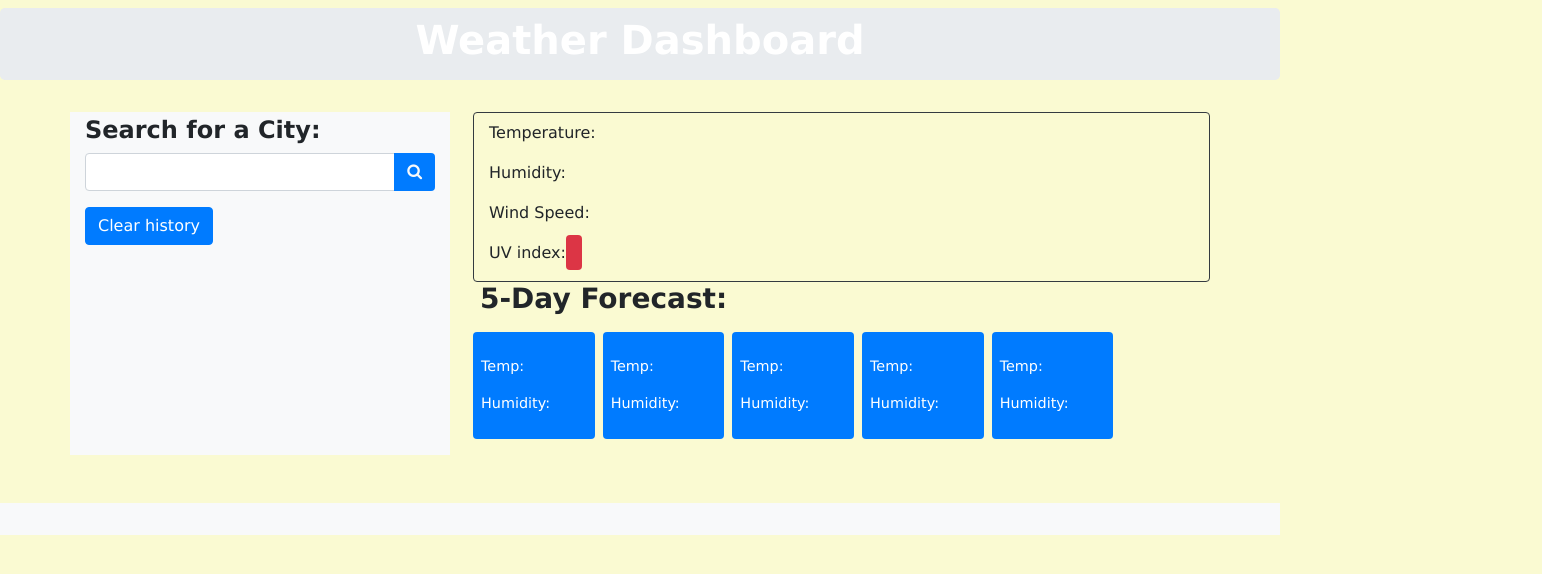
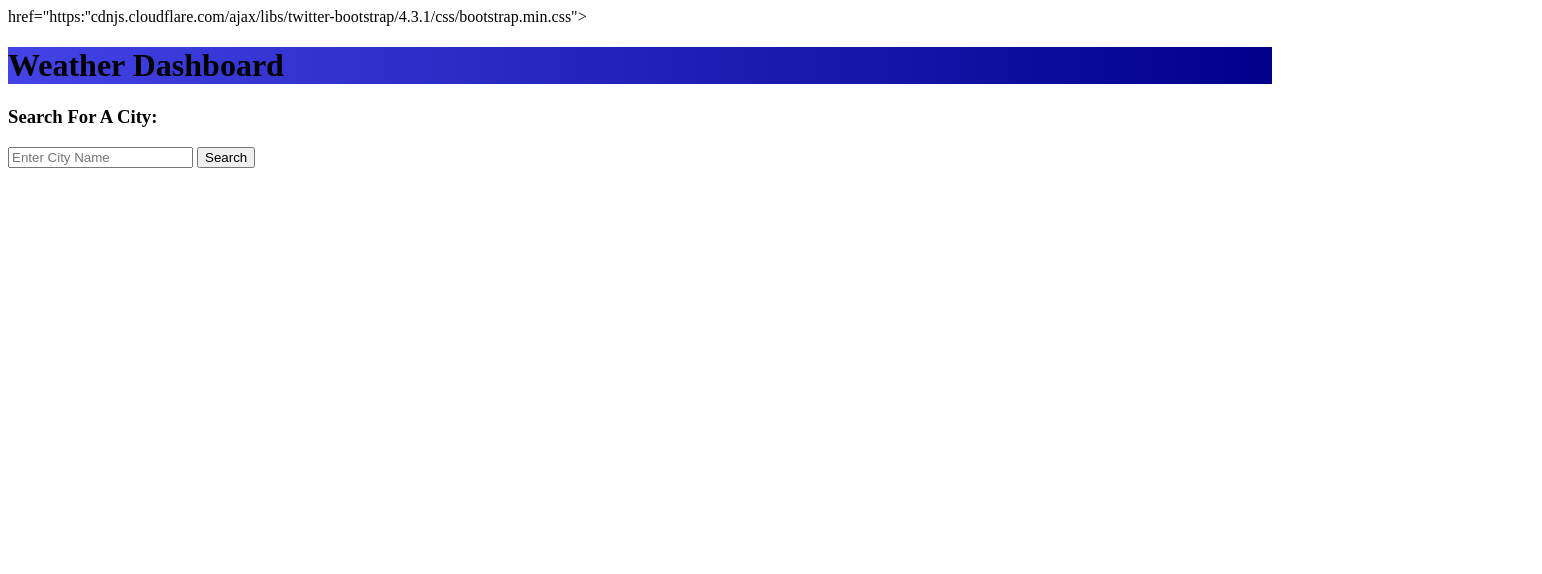
Before and after one commit to Tmlott/Weather-Dashboards, a plain HTML site: page index.html in a window 1280 px wide. Shown: the whole page, 1542 px wide, since content can reach past the window. Drawn offline with nearby package versions, Linux system fonts and the light colour scheme.

Commit message:
update index html

```diff
--- a/index.html
+++ b/index.html
@@ -1,134 +1,102 @@
 <!DOCTYPE html>
 <html lang="en">
+
   <head>
     <meta charset="UTF-8" />
+    <meta http equiv="X-UA-Compatible" content="IE=edge">
     <meta name="viewport" content="width=device-width, initial-scale=1.0" />
-    <meta http-equiv="X-UA-Compatible" content="ie=edge" />
+    <link rel="stylesheet"> href="https:''cdnjs.cloudflare.com/ajax/libs/twitter-bootstrap/4.3.1/css/bootstrap.min.css">
+    <link rel="stylesheet" href="./assets/css/style.css">
     <title>Weather Dashboard</title>
-    <!--Bootstrap CSS CDN-->
-    <link
-      rel="stylesheet"
-      href="https://cdnjs.cloudflare.com/ajax/libs/twitter-bootstrap/4.0.0/css/bootstrap.min.css"
-    />
-    <!-- Font Awesome CSS Icons (For cool glyphicons) -->
-    <link
-      rel="stylesheet"
-      href="https://maxcdn.bootstrapcdn.com/font-awesome/4.5.0/css/font-awesome.min.css"
-    />
-    <link rel="stylesheet" href="style.css" />
   </head>
-  <body>
-    <!--Jumbotron for Title-->
-    <div
-      class="jumbotron container-fluid mt-2 text-center p-2"
-      style="background-color: light rgb(135, 71, 71); color: white"
-    >
-      <h1><strong>Weather Dashboard</strong></h1>
-    </div>
-    <div class="container">
-      <!--Row for searching a city-->
-      <div class="row">
-        <div class="col-sm-4 bg-light">
-          <!--Here we create an HTML form for handling the inputs-->
-          <h4 class="pt-1"><strong>Search for a City:</strong></h4>
-          <!--Here we create the text box for capturing the search city Name-->
-          <div class="input-group mb-3">
-            <input
-              type="text"
-              class="form-control"
-              id="search-city"
-              aria-label="City Search"
-              aria-describedby="search-button"
-            />
-            <div class="input-group-append">
-              <button class="btn bg-primary text-light" id="search-button">
-                <i class="fa fa-search"></i>
-              </button>
+
+  </body>
+    <!-- container 1 -->
+
+    <div class="container-fluid text-center bg-primary text-white" id="header-class">
+        <div class="card-body">
+
+            <h1 class="header font-weight-bold">Weather Dashboard</h1>
+
         </div>
     </div>
-          <!--section for search city history-->
-          <button class="btn btn-primary" type="button" id="clear-history">
-            Clear history
-          </button>
-          <ul class="list-group"></ul>
-        </div>
-        <div class="col-sm-8">
-          <div class="row ml-2 border border-dark rounded">
-            <div class="col-sm-12" id="current-weather">
-              <h3 class="city-name mb-1 mt-2 bolder" id="current-city"></h3>
-              <p>Temperature:<span class="current" id="temperature"></span></p>
-              <p>Humidity:<span class="current" id="humidity"></span></p>
-              <p>Wind Speed:<span class="current" id="wind-speed"></span></p>
-              <p>
-                UV index:<span
-                  class="current bg-danger rounded py-2 px-2 text-white"
-                  id="uv-index"
-                ></span>
-              </p>
+
+    <!-- container 2 -->
+
+    <div class="container-fluid">
+
+        <div class="row">
+            <div class="col">
+                <div class="card-body text-center">
+
+
+                    <div class="card w-25">
+                        <div class="card-body">
+                            <h3 class="card-subtitle mb-3">Search For A City:</h3>
+                            <div class="input-group">
+                                <input type="text" class="form-control searchInput mb-3" placeholder="Enter City Name">
+                                <button class="btn bg-primary text-light searchButton w-100" type="button"
+                                    id="btn">Search</button>
                             </div>
                         </div>
-          <!--Row for future data to be dumped here-->
-          <div class="col-sm-12" id="future-weather">
-            <h3>5-Day Forecast:</h3>
-            <div class="row text-light">
-              <div
-                class="col-sm-2 bg-primary forecast text-white ml-2 mb-3 p-2 mt-2 rounded"
-              >
-                <p id="fDate0"></p>
-                <p id="fImg0"></p>
-                <p>Temp:<span id="fTemp0"></span></p>
-                <p>Humidity:<span id="fHumidity0"></span></p>
+
+                        <ul class="list-group">
+
+                        </ul>
                     </div>
-              <div
-                class="col-sm-2 bg-primary forecast text-white ml-2 mb-3 p-2 mt-2 rounded"
-              >
-                <p id="fDate1"></p>
-                <p id="fImg1"></p>
-                <p>Temp:<span id="fTemp1"></span></p>
-                <p>Humidity:<span id="fHumidity1"></span></p>
                 </div>
-              <div
-                class="col-sm-2 bg-primary forecast text-white ml-2 mb-3 p-2 mt-2 rounded"
-              >
-                <p id="fDate2"></p>
-                <p id="fImg2"></p>
-                <p>Temp:<span id="fTemp2"></span></p>
-                <p>Humidity:<span id="fHumidity2"></span></p>
             </div>
-              <div
-                class="col-sm-2 bg-primary forecast text-white ml-2 mb-3 p-2 mt-2 rounded"
-              >
-                <p id="fDate3"></p>
-                <p id="fImg3"></p>
-                <p>Temp:<span id="fTemp3"></span></p>
-                <p>Humidity:<span id="fHumidity3"></span></p>
         </div>
-              <div
-                class="col-sm-2 bg-primary forecast text-white ml-2 mb-3 p-2 mt-2 rounded"
-              >
-                <p id="fDate4"></p>
-                <p id="fImg4"></p>
-                <p>Temp:<span id="fTemp4"></span></p>
-                <p>Humidity:<span id="fHumidity4"></span></p>
+
+    </div>
+
+    <!-- container 3 -->
+
+    <div class="container">
+        <div class="row">
+            <div class="">
+                <div class="col">
+                    <div class="col mt-4 mr-5">
+                        <div class="card currentCard pb-2 pt-1 w-auto">
+
+                        </div>
+                    </div>
+
+                    <div class="row">
+                        <div class="col-12 mt-4">
+                            <div class="card pb-5 fiveDayCard pl-5 w-auto">
+
+                                <!-- 5 day element -->
+
+                                <h5 class="card-title mt-2 mr-5">5-Day Forecast: </h5>
+                                <div class="row">
+                                    <div class="col fiveDayOne">
+                                    </div>
+
+                                </div>
+
                             </div>
                         </div>
                     </div>
                 </div>
             </div>
+
         </div>
-    <footer class="mt-5 p-3 text-center bg-light">
-      <!-- Weather Dashboard &copy 2020 -->
-      <link
-        rel="stylesheet"
-        type="text/css"
-        href="//code.ionicframework.com/ionicons/2.0.1/css/ionicons.min.css"
-      />
-    </footer>
+    </div>
 
-    <!--jQuery JS-->
-    <script src="https://code.jquery.com/jquery.js"></script>
-    <script src="https://cdnjs.cloudflare.com/ajax/libs/twitter-bootstrap/4.0.0/js/bootstrap.bundle.min.js"></script>
-    <!--Code to Jvascript File-->
-    <script src="script.js"></script>
+    <!-- scripts -->
+
+    <script src="https://code.jquery.com/jquery-3.4.1.min.js"
+        integrity="sha256-CSXorXvZcTkaix6Yvo6HppcZGetbYMGWSFlBw8HfCJo=" crossorigin="anonymous"></script>
+    <script src="https://cdnjs.cloudflare.com/ajax/libs/popper.js/1.14.7/umd/popper.min.js"
+        integrity="sha384-UO2eT0CpHqdSJQ6hJty5KVphtPhzWj9WO1clHTMGa3JDZwrnQq4sF86dIHNDz0W1"
+        crossorigin="anonymous"></script>
+    <script src="https://stackpath.bootstrapcdn.com/bootstrap/4.3.1/js/bootstrap.min.js"
+        integrity="sha384-JjSmVgyd0p3pXB1rRibZUAYoIIy6OrQ6VrjIEaFf/nJGzIxFDsf4x0xIM+B07jRM"
+        crossorigin="anonymous"></script>
+    <script src="https://kit.fontawesome.com/d3bce829f3.js" crossorigin="anonymous"></script>
+    <script src="https://cdnjs.cloudflare.com/ajax/libs/moment.js/2.24.0/moment.min.js"></script>
+    <script src="assets/js/script.js"></script>
 </body>
+
 </html>
```
Lines whose indentation alone changed are shown as unchanged.
